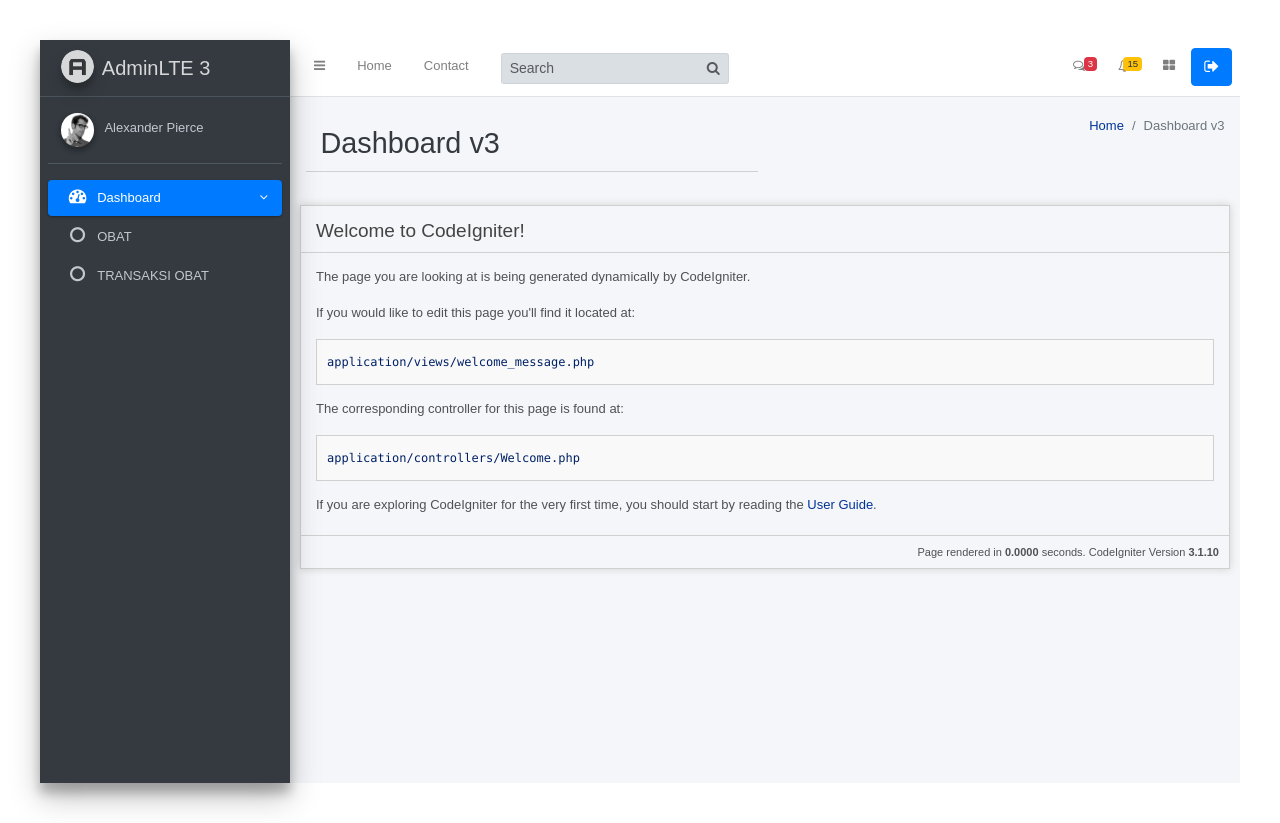
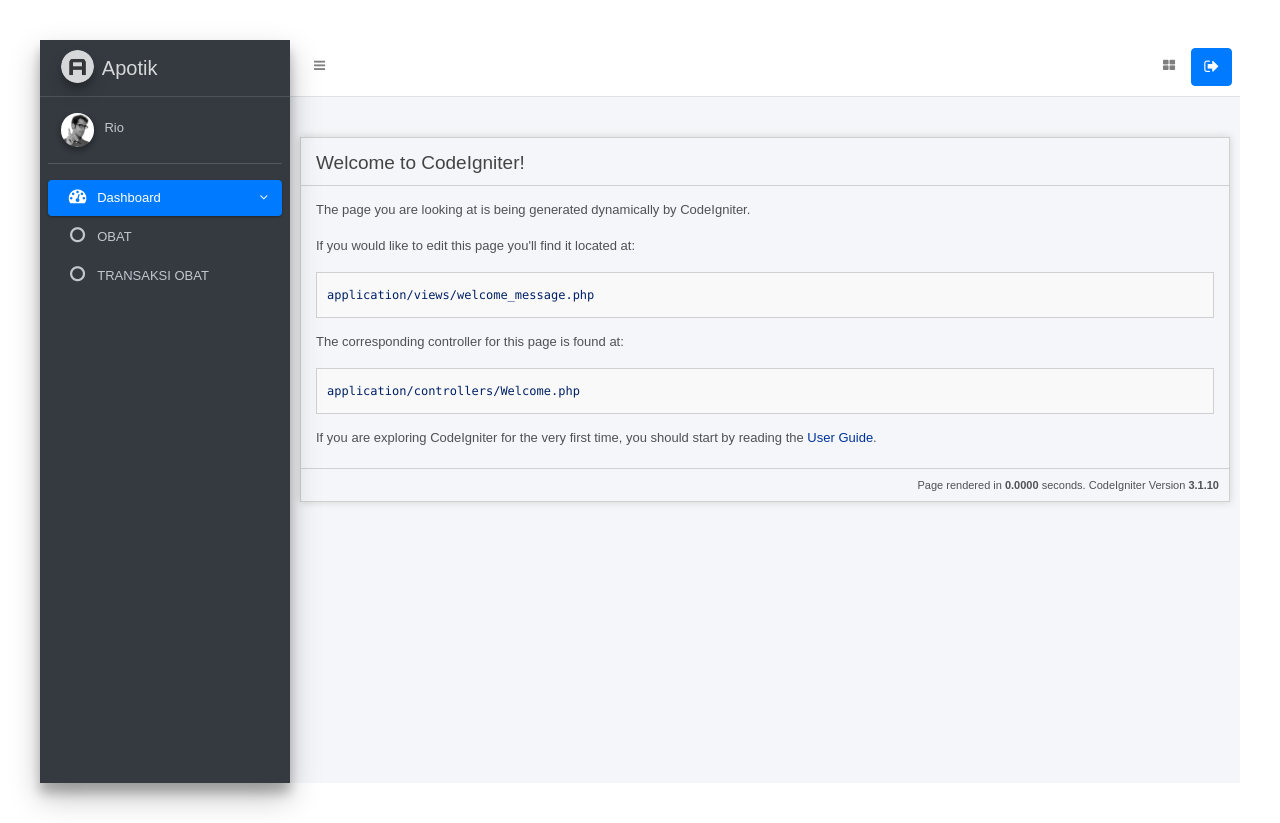
Before and after one commit to jbenastey/dashboardapotik, a CodeIgniter app: page /dashboardapotik/ in a window 1280 px wide. Run offline with CodeIgniter, Linux system fonts and the light colour scheme; the visitor is signed in with stand-in values (Sample User, id 1); some libraries are stand-ins or nearby versions.

Commit message:
fix design

```diff
--- a/application/views/template/header.php
+++ b/application/views/template/header.php
@@ -36,113 +36,12 @@ to get the desired effect
       <li class="nav-item">
         <a class="nav-link" data-widget="pushmenu" href="#"><i class="fa fa-bars"></i></a>
       </li>
-      <li class="nav-item d-none d-sm-inline-block">
-        <a href="index3.html" class="nav-link">Home</a>
-      </li>
-      <li class="nav-item d-none d-sm-inline-block">
-        <a href="#" class="nav-link">Contact</a>
-      </li>
     </ul>
 
     <!-- SEARCH FORM -->
-    <form class="form-inline ml-3">
-      <div class="input-group input-group-sm">
-        <input class="form-control form-control-navbar" type="search" placeholder="Search" aria-label="Search">
-        <div class="input-group-append">
-          <button class="btn btn-navbar" type="submit">
-            <i class="fa fa-search"></i>
-          </button>
-        </div>
-      </div>
-    </form>
 
     <!-- Right navbar links -->
     <ul class="navbar-nav ml-auto">
-      <!-- Messages Dropdown Menu -->
-      <li class="nav-item dropdown">
-        <a class="nav-link" data-toggle="dropdown" href="#">
-          <i class="fa fa-comments-o"></i>
-          <span class="badge badge-danger navbar-badge">3</span>
-        </a>
-        <div class="dropdown-menu dropdown-menu-lg dropdown-menu-right">
-          <a href="#" class="dropdown-item">
-            <!-- Message Start -->
-            <div class="media">
-              <img src="dist/img/user1-128x128.jpg" alt="User Avatar" class="img-size-50 mr-3 img-circle">
-              <div class="media-body">
-                <h3 class="dropdown-item-title">
-                  Brad Diesel
-                  <span class="float-right text-sm text-danger"><i class="fa fa-star"></i></span>
-                </h3>
-                <p class="text-sm">Call me whenever you can...</p>
-                <p class="text-sm text-muted"><i class="fa fa-clock-o mr-1"></i> 4 Hours Ago</p>
-              </div>
-            </div>
-            <!-- Message End -->
-          </a>
-          <div class="dropdown-divider"></div>
-          <a href="#" class="dropdown-item">
-            <!-- Message Start -->
-            <div class="media">
-              <img src="dist/img/user8-128x128.jpg" alt="User Avatar" class="img-size-50 img-circle mr-3">
-              <div class="media-body">
-                <h3 class="dropdown-item-title">
-                  John Pierce
-                  <span class="float-right text-sm text-muted"><i class="fa fa-star"></i></span>
-                </h3>
-                <p class="text-sm">I got your message bro</p>
-                <p class="text-sm text-muted"><i class="fa fa-clock-o mr-1"></i> 4 Hours Ago</p>
-              </div>
-            </div>
-            <!-- Message End -->
-          </a>
-          <div class="dropdown-divider"></div>
-          <a href="#" class="dropdown-item">
-            <!-- Message Start -->
-            <div class="media">
-              <img src="dist/img/user3-128x128.jpg" alt="User Avatar" class="img-size-50 img-circle mr-3">
-              <div class="media-body">
-                <h3 class="dropdown-item-title">
-                  Nora Silvester
-                  <span class="float-right text-sm text-warning"><i class="fa fa-star"></i></span>
-                </h3>
-                <p class="text-sm">The subject goes here</p>
-                <p class="text-sm text-muted"><i class="fa fa-clock-o mr-1"></i> 4 Hours Ago</p>
-              </div>
-            </div>
-            <!-- Message End -->
-          </a>
-          <div class="dropdown-divider"></div>
-          <a href="#" class="dropdown-item dropdown-footer">See All Messages</a>
-        </div>
-      </li>
-      <!-- Notifications Dropdown Menu -->
-      <li class="nav-item dropdown">
-        <a class="nav-link" data-toggle="dropdown" href="#">
-          <i class="fa fa-bell-o"></i>
-          <span class="badge badge-warning navbar-badge">15</span>
-        </a>
-        <div class="dropdown-menu dropdown-menu-lg dropdown-menu-right">
-          <span class="dropdown-item dropdown-header">15 Notifications</span>
-          <div class="dropdown-divider"></div>
-          <a href="#" class="dropdown-item">
-            <i class="fa fa-envelope mr-2"></i> 4 new messages
-            <span class="float-right text-muted text-sm">3 mins</span>
-          </a>
-          <div class="dropdown-divider"></div>
-          <a href="#" class="dropdown-item">
-            <i class="fa fa-users mr-2"></i> 8 friend requests
-            <span class="float-right text-muted text-sm">12 hours</span>
-          </a>
-          <div class="dropdown-divider"></div>
-          <a href="#" class="dropdown-item">
-            <i class="fa fa-file mr-2"></i> 3 new reports
-            <span class="float-right text-muted text-sm">2 days</span>
-          </a>
-          <div class="dropdown-divider"></div>
-          <a href="#" class="dropdown-item dropdown-footer">See All Notifications</a>
-        </div>
-      </li>
       <li class="nav-item">
         <a class="nav-link" data-widget="control-sidebar" data-slide="true" href="#"><i
             class="fa fa-th-large"></i></a>
@@ -161,7 +60,7 @@ to get the desired effect
     <a href="index3.html" class="brand-link">
       <img src="<?= base_url ('assets/img/AdminLTELogo.png') ?>" alt="AdminLTE Logo" class="brand-image img-circle elevation-3"
            style="opacity: .8">
-      <span class="brand-text font-weight-light">AdminLTE 3</span>
+      <span class="brand-text font-weight-light">Apotik</span>
     </a>
 
     <!-- Sidebar -->
@@ -172,7 +71,7 @@ to get the desired effect
           <img src="<?= base_url ('assets/img/user2-160x160.jpg') ?>" class="img-circle elevation-2" alt="User Image">
         </div>
         <div class="info">
-          <a href="#" class="d-block">Alexander Pierce</a>
+          <a href="#" class="d-block">Rio</a>
         </div>
       </div>
 
@@ -217,18 +116,7 @@ to get the desired effect
     <!-- Content Header (Page header) -->
     <div class="content-header">
       <div class="container-fluid">
-        <div class="row mb-2">
-          <div class="col-sm-6">
-            <h1 class="m-0 text-dark">Dashboard v3</h1>
-          </div><!-- /.col -->
-          <div class="col-sm-6">
-            <ol class="breadcrumb float-sm-right">
-              <li class="breadcrumb-item"><a href="#">Home</a></li>
-              <li class="breadcrumb-item active">Dashboard v3</li>
-            </ol>
-          </div><!-- /.col -->
-        </div><!-- /.row -->
-      </div><!-- /.container-fluid -->
+        </div><!-- /.container-fluid -->
     </div>
     <!-- /.content-header -->
 
```
Also changed, not shown: application/views/obat/index.php (+5 -2 lines).
